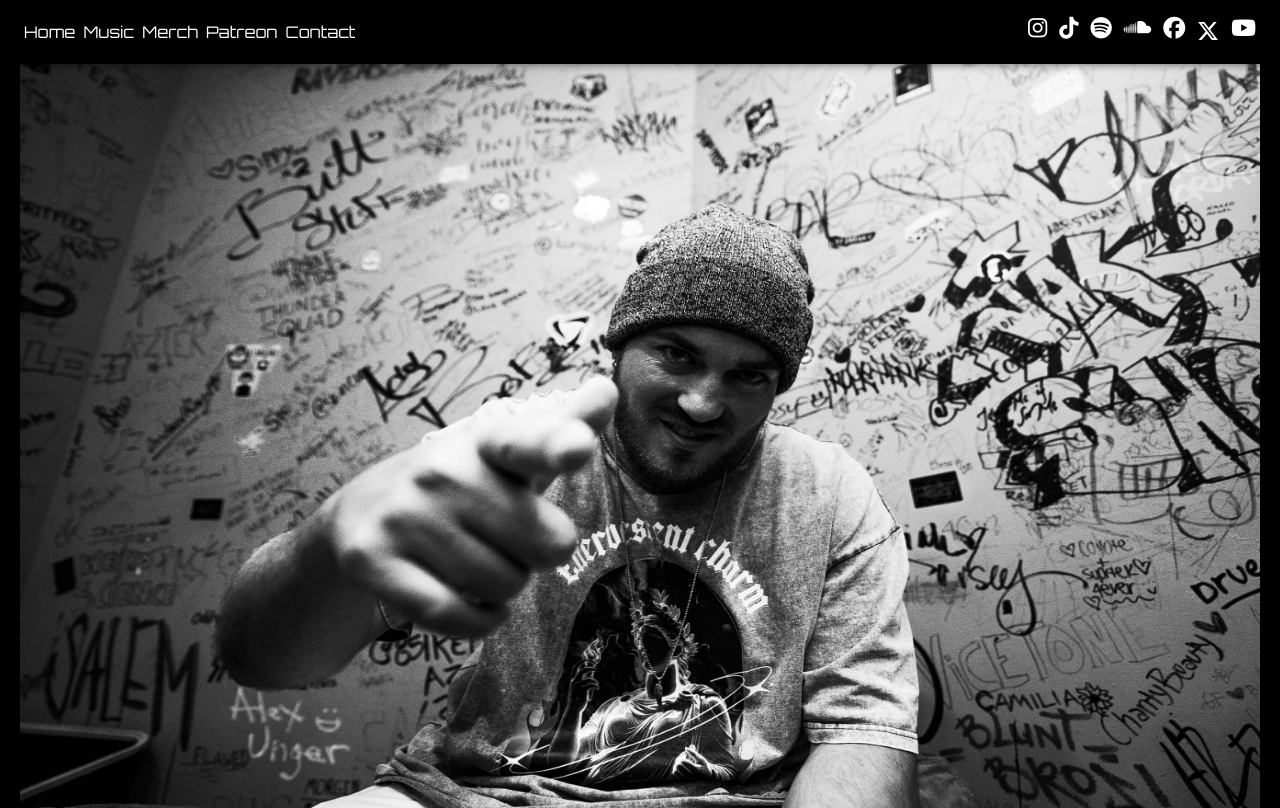
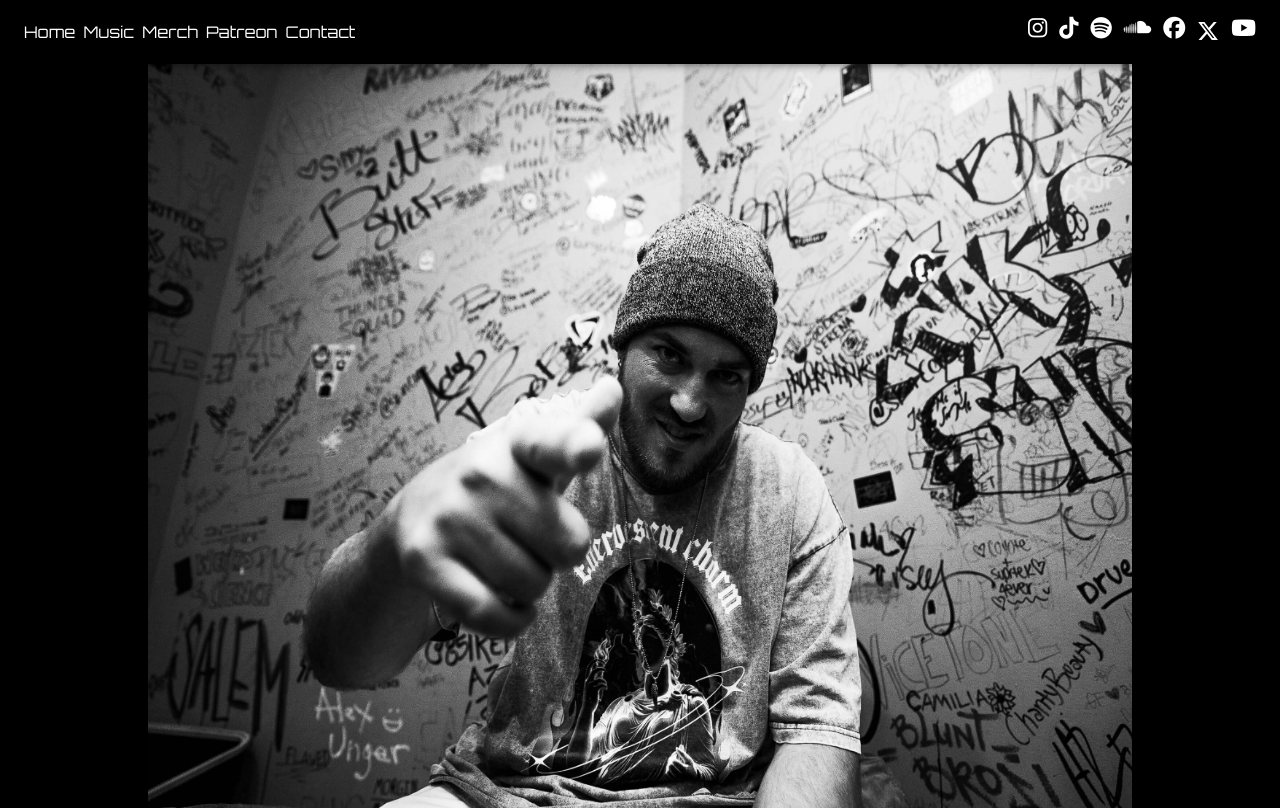
Before and after one commit to ijuliie/phocust, a Next.js app: page / in a window 1280 px wide. Built offline with nearby package versions, Linux system fonts and the light colour scheme.

Commit message:
fix width

```diff
--- a/src/components/Home/Home.module.css
+++ b/src/components/Home/Home.module.css
@@ -6,6 +6,8 @@
 
     @media (min-width: 1080px) {
         height: 93vh;
+        width: 80%;
+        margin: auto;
     }
 }
 
@@ -36,7 +38,7 @@
     }
 
     @media (min-width: 1280px) {
-        top: 125;
+        top: 150;
     }
 }
 
--- a/src/pages/Contact.module.css
+++ b/src/pages/Contact.module.css
@@ -6,6 +6,8 @@
 
     @media (min-width: 1080px) {
         height: 93vh;
+        width: 80%;
+        margin: auto;
     }
 }
 
```
